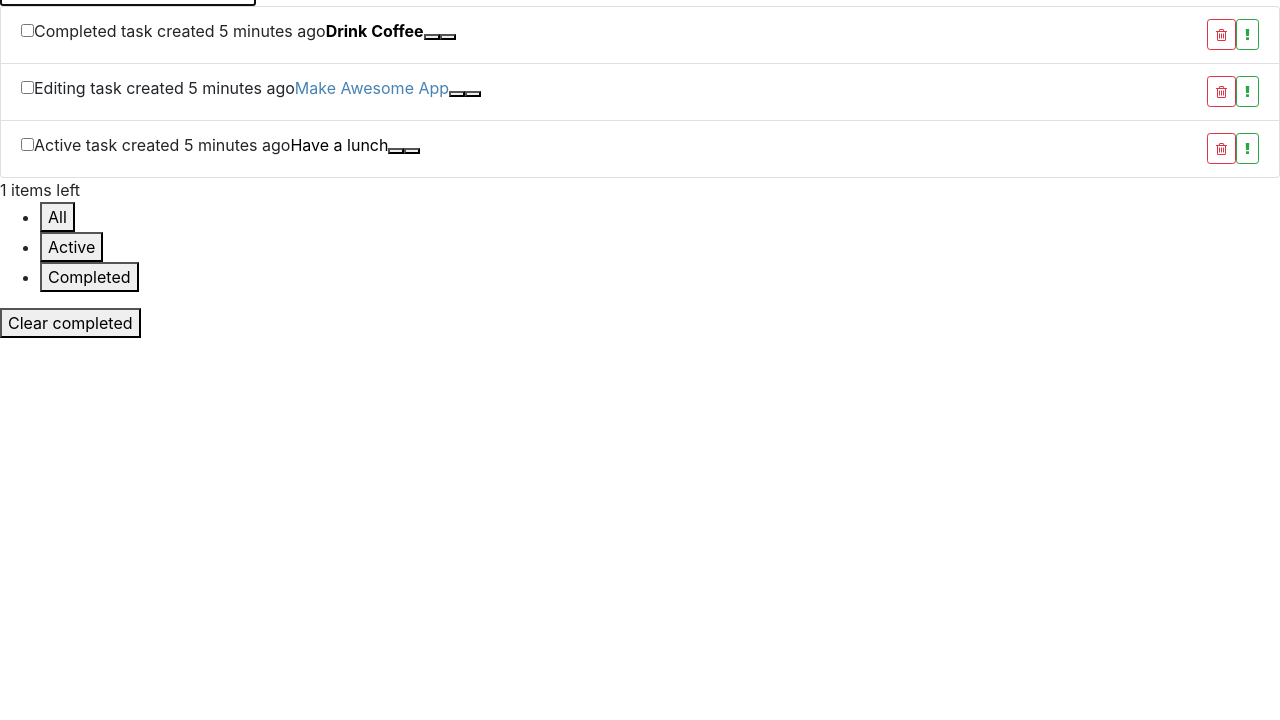
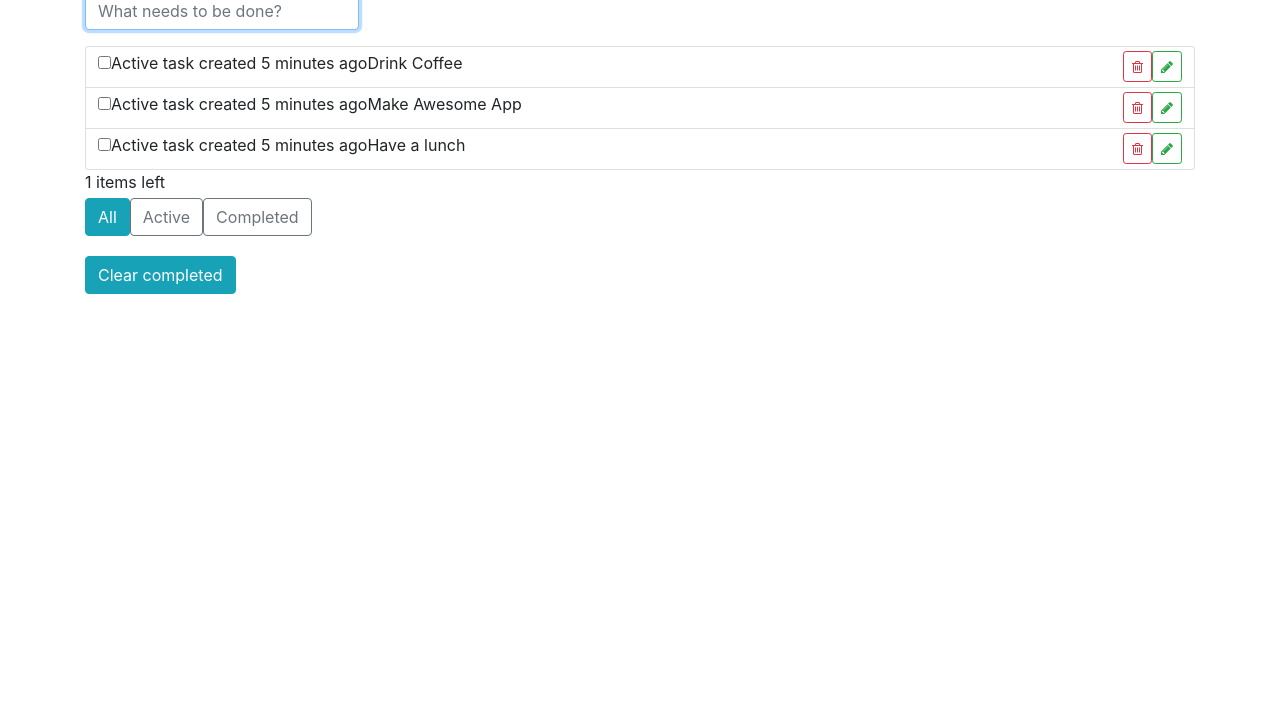
Before and after one commit to cheriaunt/todo-app, a React app: page / in a window 1280 px wide. Shown: the part 80-800 px from the top of the page. Built offline with nearby package versions, Linux system fonts and the light colour scheme.

Commit message:
initial commit

```diff
--- a/public/index.html
+++ b/public/index.html
@@ -8,6 +8,6 @@
     <title>TODO App</title>
   </head>
   <body>
-    <div id="root"></div>
+    <div id="root" role="main" class="container"></div>
   </body>
 </html>
--- a/src/components/app-header/app-header.css
+++ b/src/components/app-header/app-header.css
@@ -0,0 +1,3 @@
+.header {
+    margin: 1rem 0;
+  }
--- a/src/components/app/app.css
+++ b/src/components/app/app.css
@@ -0,0 +1,9 @@
+.todoapp {
+    margin: 2rem auto 0 auto;
+    max-width: 400px;
+  }
+
+
+/* .main {
+  margin : 5rem 0;
+} */
--- a/src/components/app/app.js
+++ b/src/components/app/app.js
@@ -1,31 +1,43 @@
-import {Component} from 'react';
-import Header from '../app-header';
-import TaskList from '../task-list';
-import Footer from '../footer';
+import { Component } from "react";
+import Header from "../app-header";
+import TaskList from "../task-list";
+import Footer from "../footer";
 // import SearchPanel from '../search-panel';
 // import ItemStatusFilter from '../item-status-filter';
 
 // import './app.css';
 
 export default class App extends Component {
+  maxId = 100;
+
   state = {
-      todoData :[
-        {label: 'Drink Coffee', completed: true, editing: false, id: 1},
-        {label: 'Make Awesome App', completed: false, editing: true, id: 2},
-        {label: 'Have a lunch', completed: false, editing: false, id: 3}
-      ]
+    todoData: [
+      { label: "Drink Coffee", completed: true, editing: false, id: 1 },
+      { label: "Make Awesome App", completed: false, editing: true, id: 2 },
+      { label: "Have a lunch", completed: false, editing: false, id: 3 },
+    ],
   };
 
-    render(){
+  DeleteItem = (id) => {
+    this.setState((state) => {
+      const idx = state.todoData.findIndex((el) => el.id === id);
+      const newArrDel = [
+        ...state.todoData.slice(0, idx),
+        ...state.todoData.slice(idx + 1),
+      ];
+      return (state.todoData = newArrDel);
+    });
+  };
+
+  render() {
     return (
-        <section className='todoapp'>
+      <section className="todoapp">
         <Header />
         <section className="main">
-            <TaskList todos={this.state.todoData}/>
+          <TaskList todos={this.state.todoData} onDeleted={this.DeleteItem} />
         </section>
         <Footer />
       </section>
     );
   }
-
-};
+}
--- a/src/components/footer/footer.js
+++ b/src/components/footer/footer.js
@@ -1,12 +1,14 @@
-import TaskFilter from '../task-filter';
-import './footer.css'
+import TaskFilter from "../task-filter";
+import "./footer.css";
 
 const Footer = () => {
   return (
     <footer className="footer">
       <span className="todo-count">1 items left</span>
-            <TaskFilter />
-            <button className="clear-completed">Clear completed</button>
+      <TaskFilter className="btn-group d-flex" />
+      <button type="button" className="clear-completed btn btn-info">
+        Clear completed
+      </button>
     </footer>
   );
 };
--- a/src/components/search-panel/search-panel.css
+++ b/src/components/search-panel/search-panel.css
@@ -0,0 +1,5 @@
+.search-input {
+    width: auto;
+    flex-grow: 1;
+    margin-right: 3px;
+  }
--- a/src/components/search-panel/search-panel.js
+++ b/src/components/search-panel/search-panel.js
@@ -1,12 +1,16 @@
-import './search-panel.css';
+import "./search-panel.css";
 
 const SearchPanel = () => {
-    const searchText= 'What needs to be done?';
+  const searchText = "What needs to be done?";
 
-    return (
-      <input type='text' className="new-todo"
-      placeholder = {searchText} autoFocus/>
-    );
-  };
+  return (
+    <input
+      type="text"
+      className="new-todo form-control search-input"
+      placeholder={searchText}
+      autoFocus
+    />
+  );
+};
 
-  export default SearchPanel;
+export default SearchPanel;
--- a/src/components/task-filter/task-filter.css
+++ b/src/components/task-filter/task-filter.css
@@ -0,0 +1,7 @@
+.filters  {
+    padding: .25rem 0;
+    list-style-type: none;
+  }
+filter {
+    list-style-type: none;
+}
--- a/src/components/task-filter/task-filter.js
+++ b/src/components/task-filter/task-filter.js
@@ -1,18 +1,22 @@
-import './task-filter.css'
+import "./task-filter.css";
 
 const TaskFilter = () => {
-
-
   return (
-      <ul className="filters">
-            <li>
-              <button className="selected">All</button>
+    <ul className="filters d-flex">
+      <li className="filter">
+        <button type="button" className="selected btn btn-info">
+          All
+        </button>
       </li>
       <li>
-              <button>Active</button>
+        <button type="button" className="btn btn-outline-secondary">
+          Active
+        </button>
       </li>
       <li>
-              <button>Completed</button>
+        <button type="button" className="btn btn-outline-secondary">
+          Completed
+        </button>
       </li>
     </ul>
   );
--- a/src/components/task-list/task-list.css
+++ b/src/components/task-list/task-list.css
@@ -0,0 +1,3 @@
+.todo-list .list-group-item {
+    padding: .25rem .75rem;
+  }
--- a/src/components/task-list/task-list.js
+++ b/src/components/task-list/task-list.js
@@ -1,23 +1,17 @@
 import Task from "../task";
-import './task-list.css'
+import "./task-list.css";
 
-const TaskList = ({ todos }) => {
+const TaskList = ({ todos, onDeleted }) => {
+  const elements = todos.map((item) => {
+    const { id, ...itemProps } = item;
 
-  const elements = todos.map((item) =>{
-
-    const {id, ...itemProps} = item;
-
-    return(
-      <li key = {id} className='list-group-item'>
-        <Task {...itemProps}  />
+    return (
+      <li key={id} className="list-group-item">
+        <Task {...itemProps} onDeleted={() => onDeleted(id)} />
       </li>
     );
   });
-    return (
-      <ul className='todo-list list-group'>
-       { elements }
-      </ul>
-    );
-  };
+  return <ul className="todo-list list-group">{elements}</ul>;
+};
 
-  export default TaskList;
+export default TaskList;
--- a/src/components/task/task.css
+++ b/src/components/task/task.css
@@ -0,0 +1,8 @@
+.todo-list-item {
+    font-size: 1.25rem;
+  }
+
+.todo-list-item button {
+    width: 35px;
+    margin: 3px;
+  }
--- a/src/components/task/task.js
+++ b/src/components/task/task.js
@@ -1,40 +1,33 @@
+import { Component } from "react";
+import "./task.css";
 
-import './task.css'
-
-const Task= ({ label, completed = false, editing = false }) =>{
-
-    const style = {
-        color : editing ? 'steelblue' : 'black',
-        fontWeight: completed ? 'bold' : "normal"
-    };
-    const intro = {
-        decription : completed ? 'Completed task' : editing ? 'Editing task' : 'Active task'
-    };
+export default class Task extends Component {
+  render() {
+    const { label, onDeleted } = this.props;
 
     return (
       <div className="view">
-              <input className="toggle" type="checkbox"/>
+        <input className="toggle" type="checkbox" />
         <label>
-                    <span className="description">{intro.decription } </span>
+          <span className="description">Active task </span>
           <span className="created">created 5 minutes ago</span>
         </label>
-              <span className="todo-list-item-label"
-            style={style}>
-            { label }
-            </span>
-              <button type="button"
-                    className="btn btn-outline-success btn-sm float-right">
-                <i className="fa fa-exclamation" />
+        <span className="todo-list-item-label">{label}</span>
+        <button
+          type="button"
+          className="icon icon-edit btn btn-outline-success btn-sm float-right"
+        >
+          <i className="fa fa-pencil" />
         </button>
 
-            <button type="button"
-                    className="btn btn-outline-danger btn-sm float-right">
+        <button
+          type="button"
+          className="icon icon-destroy btn btn-outline-danger btn-sm float-right"
+          onClick={onDeleted}
+        >
           <i className="fa fa-trash-o" />
         </button>
-              <button className="icon icon-edit"></button>
-              <button className="icon icon-destroy"></button>
       </div>
     );
-};
-
-export default Task;
+  }
+}
```
Also changed, not shown: src/components/app-header/app-header.js (+4 -4 lines). Lines whose indentation alone changed are shown as unchanged.
